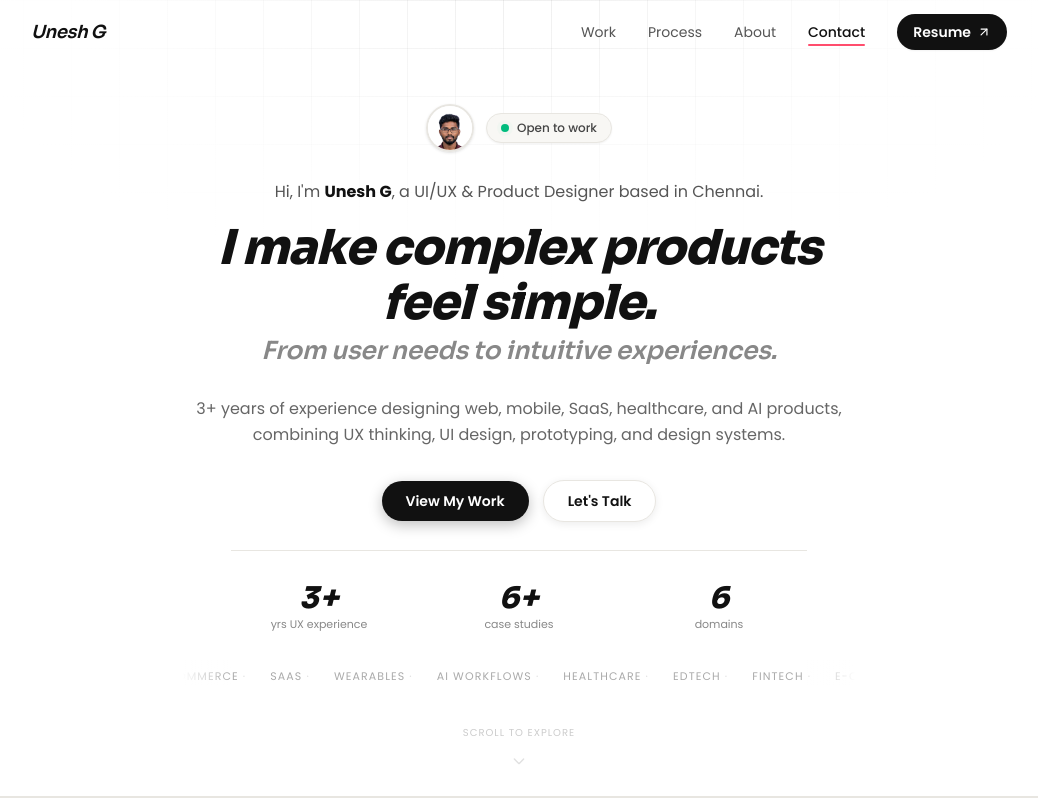
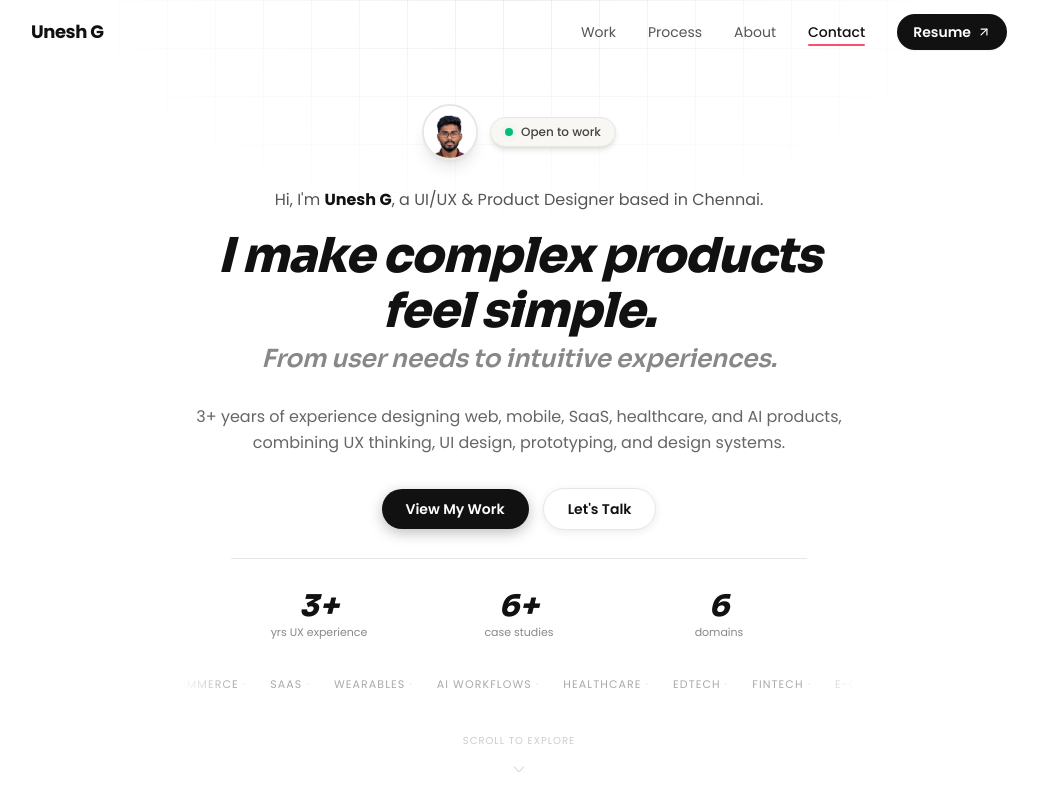
Before and after one commit to UneshUX/portfolio, a React (Vite) app: page / in a window 1280 px wide. Shown: the top 800 px of the page, without its empty margins (121-1159 px from the left). Built offline with nearby package versions, Linux system fonts and the light colour scheme.

Commit message:
Refinement

```diff
--- a/src/App.tsx
+++ b/src/App.tsx
@@ -176,7 +176,7 @@ function Nav() {
       <div className="max-w-5xl mx-auto px-6 h-16 flex items-center justify-between">
         {/* Wordmark */}
         <a href="#" className="flex items-center gap-2.5 group" aria-label="Unesh G — portfolio home">
-          <span className="font-serif italic font-semibold text-[#111] text-lg tracking-tight group-hover:text-[#FF4D6D] transition-colors">
+          <span className="font-bold text-[#111] text-lg tracking-tight group-hover:text-[#FF4D6D] transition-colors">
             Unesh G
           </span>
         </a>
@@ -342,14 +342,14 @@ function Hero() {
       <div className="max-w-4xl mx-auto px-6 py-[40px] flex flex-col items-center text-center gap-6 sm:gap-7">
         {/* 1. Availability badge */}
         <div className="hero-stagger hero-stagger-1 flex items-center justify-center gap-3">
-          <div className="w-12 h-12 rounded-full overflow-hidden border-2 border-[#E8E6E1] shrink-0 shadow-sm">
+          <div className="w-14 h-14 rounded-full overflow-hidden border-2 border-[#E8E6E1] shrink-0 shadow-lg">
             <img
               src={profileImg}
               alt="Unesh G — UI/UX & Product Designer, Chennai"
               className="w-full h-full object-cover object-top"
             />
           </div>
-          <div className="flex items-center gap-2 bg-[#F8F7F4] border border-[#E8E6E1] px-3.5 py-1.5 rounded-full shadow-xs">
+          <div className="flex items-center gap-2 bg-[#F8F7F4] border border-[#E8E6E1] px-3.5 py-1.5 rounded-full shadow-md">
             <span className="relative flex h-2 w-2 shrink-0">
               <span className="animate-ping absolute inline-flex h-full w-full rounded-full bg-emerald-400 opacity-75" />
               <span className="relative inline-flex rounded-full h-2 w-2 bg-emerald-500" />
```
